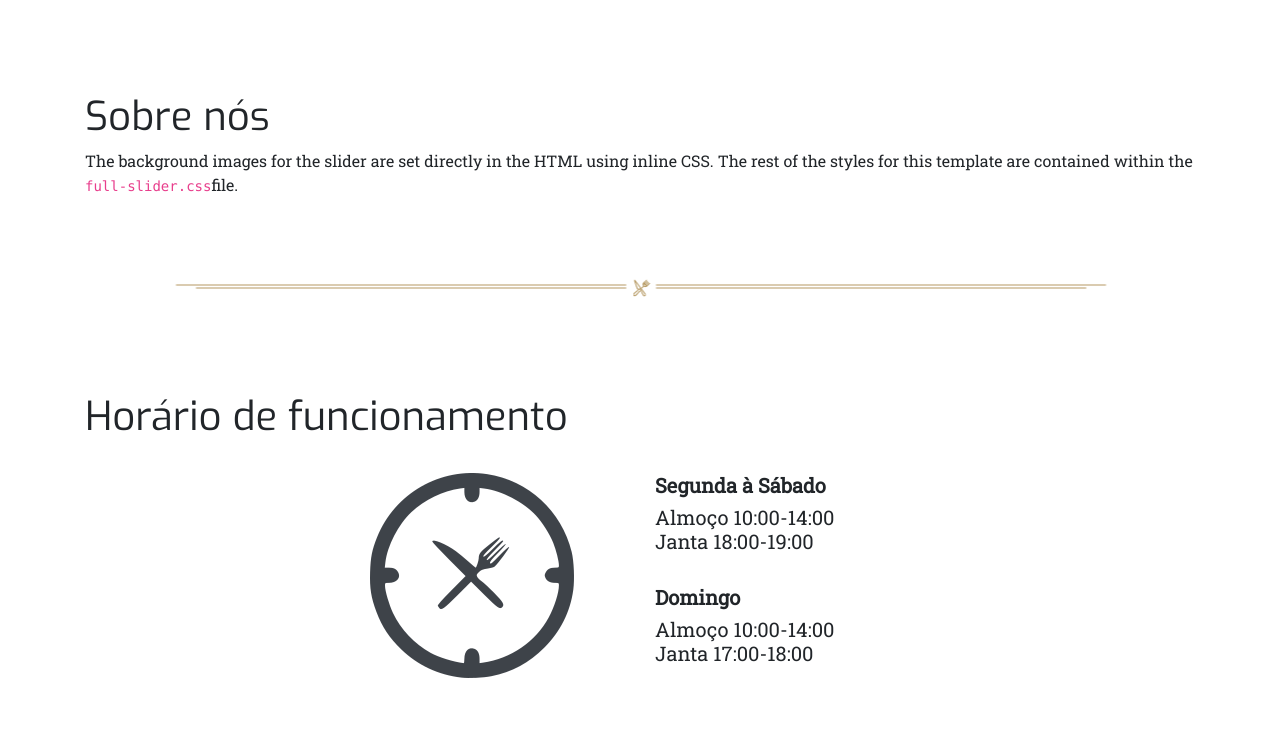
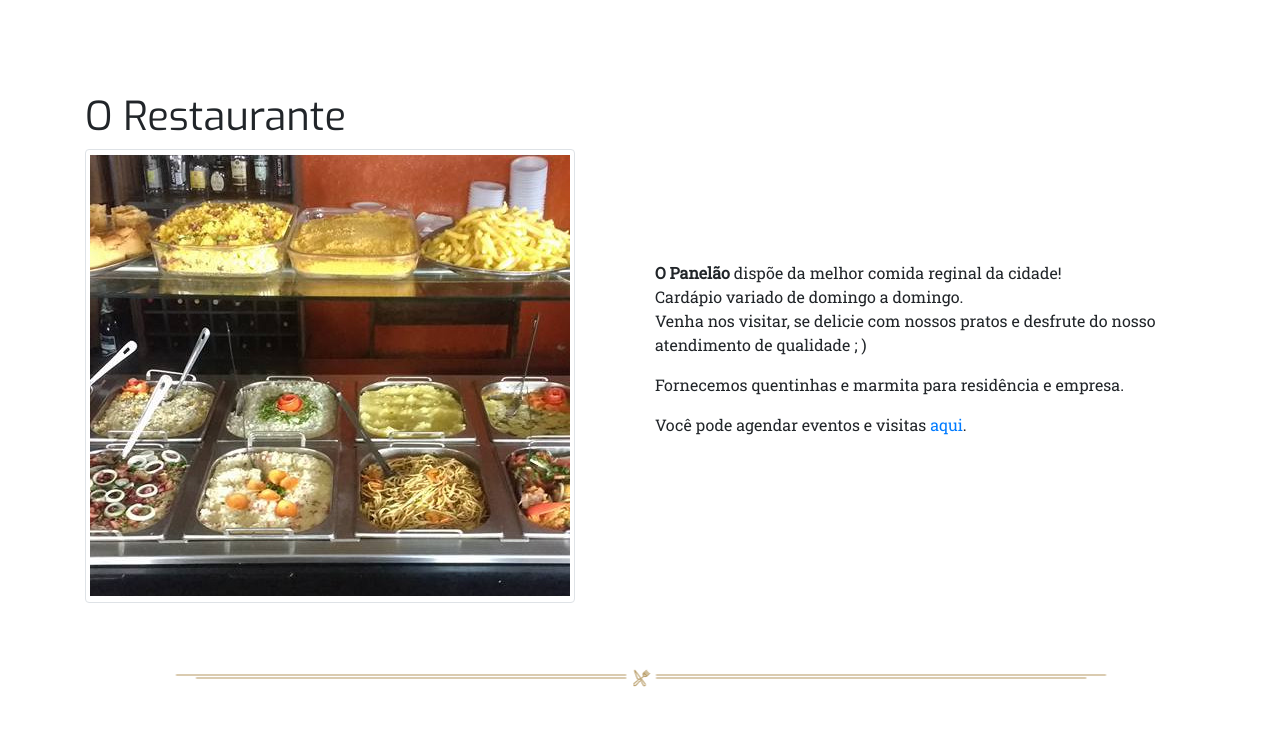
Before and after one commit to danielrcoura/panelao-site, a website: page index.html in a window 1280 px wide. Shown: the part 483-1222 px from the top of the page. Drawn offline with nearby package versions, Linux system fonts and the light colour scheme.

Commit message:
Added 'O Restaurante' body

```diff
--- a/assets/css/full-slider.css
+++ b/assets/css/full-slider.css
@@ -62,3 +62,7 @@ hr {
 .icon {
   margin-top: 1rem;
 }
+
+#about-text {
+  margin-top: 7rem;
+}
--- a/index.html
+++ b/index.html
@@ -41,7 +41,7 @@
               </a>
             </li>
             <li class="nav-item">
-              <a class="nav-link" href="#about">Sobre nós</a>
+              <a class="nav-link" href="#about">O Restaurante</a>
             </li>
             <li class="nav-item">
               <a class="nav-link" href="#operating">Horário de funcionamento</a>
@@ -104,9 +104,20 @@
     <!-- About -->
     <section class="py-5" id="about">
       <div class="container">
-        <h1>Sobre nós</h1>
-        <p>The background images for the slider are set directly in the HTML using inline CSS. The rest of the styles for this template are contained within the
-          <code>full-slider.css</code>file.</p>
+          <h1>O Restaurante</h1>
+          <div class="row">
+          <div class="col-lg-6">
+            <img class="img-responsive img-thumbnail" src="assets/img/food.jpg" alt="Foto de comidas">
+          </div>
+          <div class="col-lg-6" id="about-text">
+            <p><strong>O Panelão</strong> dispõe da melhor comida reginal da cidade!
+            <br>Cardápio variado de domingo a domingo.
+            <br>Venha nos visitar, se delicie com nossos pratos e desfrute do nosso atendimento de qualidade ; )
+            </p>
+            <p>Fornecemos quentinhas e marmita para residência e empresa.</p>
+            <p>Você pode agendar eventos e visitas <a href="#contactUs">aqui</a>.</p>
+          </div>
+        </div>
       </div>
     </section>
     <hr>
```
Also changed, not shown: assets/img/food.jpg (added).
